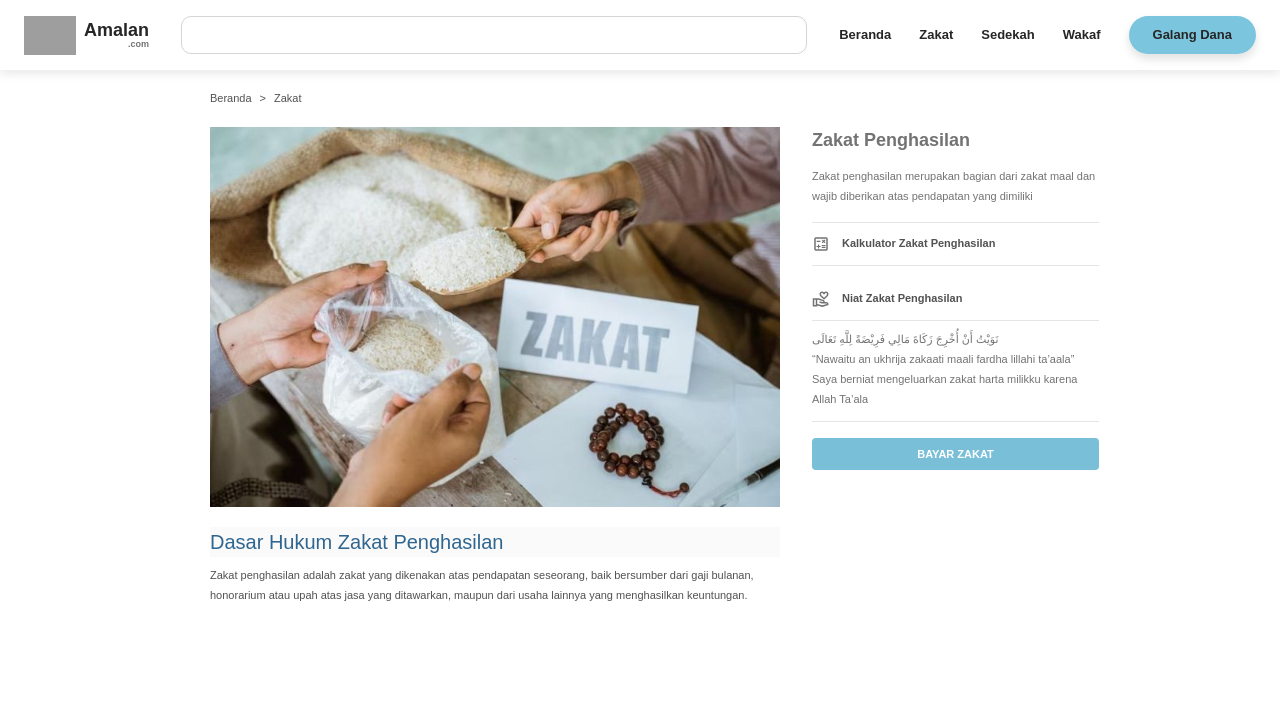
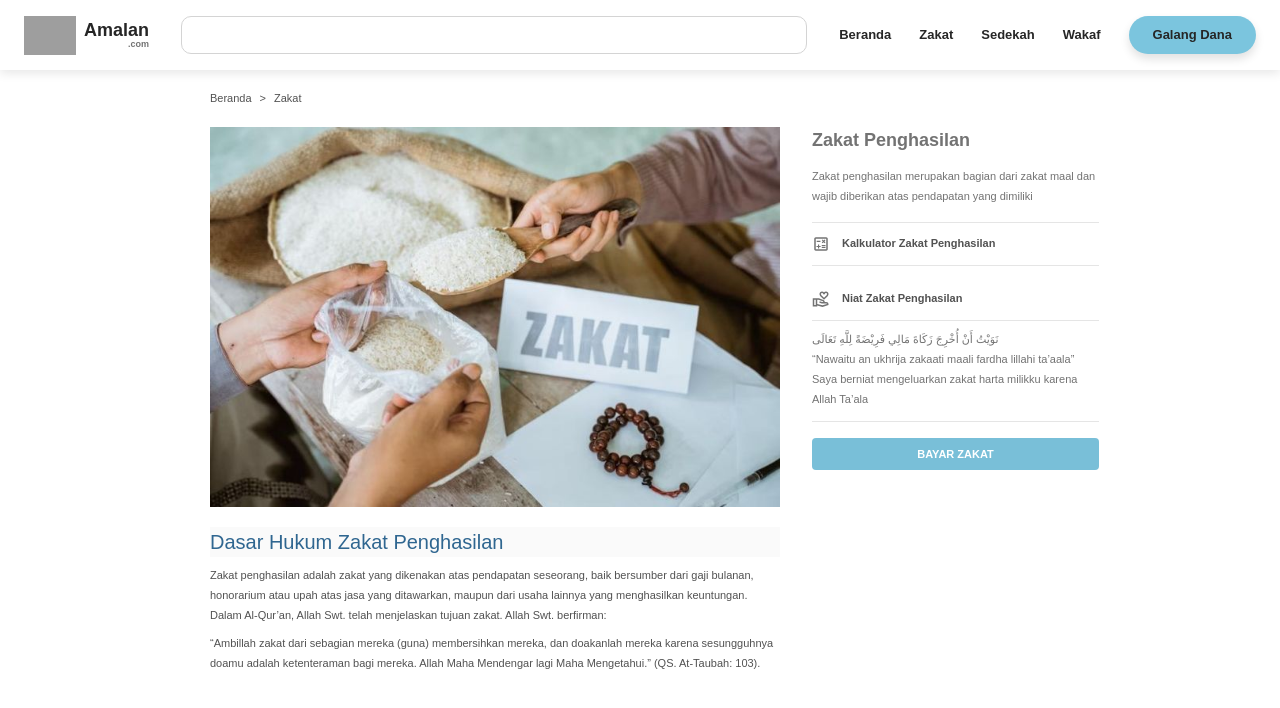
Before and after one commit to kevinefendy/website-profile-komunitas, a Next.js app: page /zakat in a window 1280 px wide. Shown: the top 708 px of the page. Built offline with nearby package versions, Linux system fonts and the light colour scheme; grey boxes are pictures that could not be loaded; some icons are missing.

Commit message:
Add zakat legal basis content

```diff
--- a/app/zakat/page.tsx
+++ b/app/zakat/page.tsx
@@ -1,3 +1,4 @@
+"use client";
 import Image from "next/image";
 import Link from "next/link";
 
@@ -66,11 +67,19 @@ export default function ZakatPage() {
                   Dasar Hukum Zakat Penghasilan
                 </h1>
                 <p className="mt-2 text-[11px] leading-5 text-neutral-600">
-                  Zakat penghasilan adalah zakat yang dikenakan atas pendapatan
-                  seseorang, baik bersumber dari gaji bulanan, honorarium atau
-                  upah atas jasa yang ditawarkan, maupun dari usaha lainnya yang
-                  menghasilkan keuntungan.
+                    Zakat penghasilan adalah zakat yang dikenakan atas pendapatan seseorang,
+                    baik bersumber dari gaji bulanan, honorarium atau upah atas jasa yang
+                    ditawarkan, maupun dari usaha lainnya yang menghasilkan keuntungan.
+                    Dalam Al-Qur’an, Allah Swt. telah menjelaskan tujuan zakat. Allah Swt.
+                    berfirman:
                 </p>
+                <p className="mt-2 text-[11px] leading-5 text-neutral-600">
+                    “Ambillah zakat dari sebagian mereka (guna) membersihkan mereka, dan
+                    doakanlah mereka karena sesungguhnya doamu adalah ketenteraman bagi
+                    mereka. Allah Maha Mendengar lagi Maha Mengetahui.”
+                    (QS. At-Taubah: 103).
+                </p>
+
               </div>
             </div>
             <div>
```
